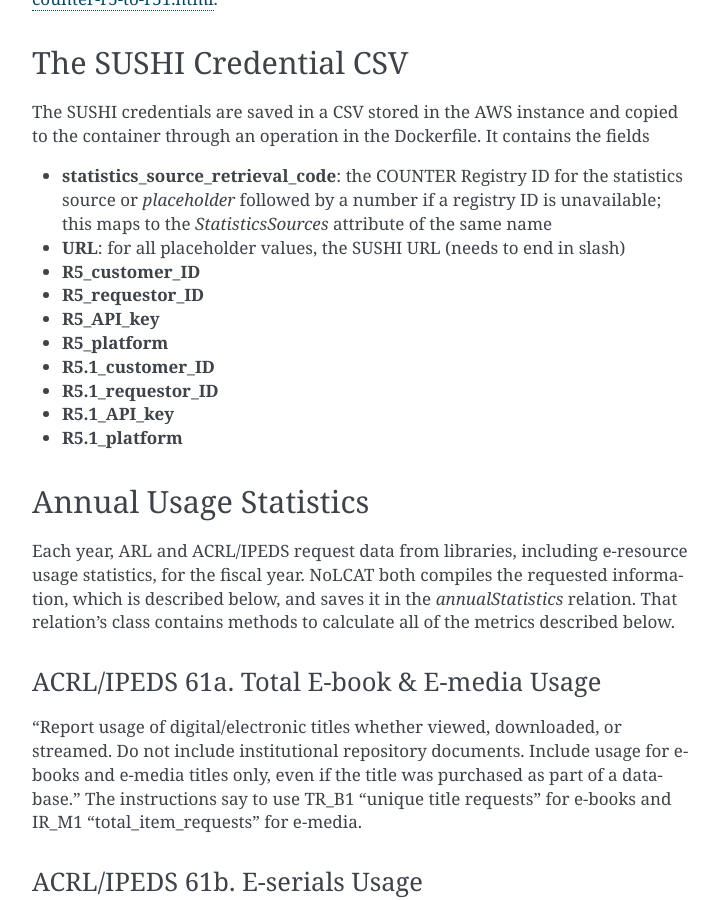
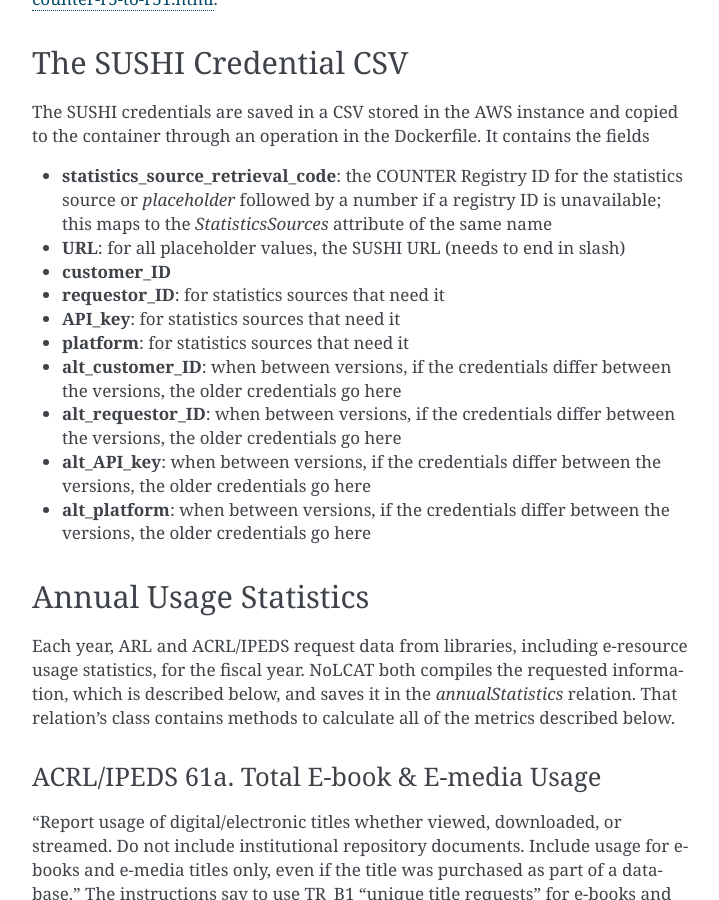
Before and after one commit to ereiskind/nolcat, a Sphinx documentation site: the page built from docs/source/COUNTER_SUSHI_and_annual_reports.rst, in a window 1280 px wide and 900 px high, scrolled down 3526 px. Shown: the whole window, without its empty margins (388-1107 px from the left). Built offline with Sphinx 7.4.7, drawn with Linux system fonts in a browser that asks for light colours.

Commit message:
Update SUSHI CSV field names

```diff
--- a/docs/source/COUNTER_SUSHI_and_annual_reports.rst
+++ b/docs/source/COUNTER_SUSHI_and_annual_reports.rst
@@ -128,14 +128,14 @@
 
 * **statistics_source_retrieval_code**: the COUNTER Registry ID for the statistics source or `placeholder` followed by a number if a registry ID is unavailable; this maps to the `StatisticsSources` attribute of the same name
 * **URL**: for all placeholder values, the SUSHI URL (needs to end in slash)
-* **R5_customer_ID**
-* **R5_requestor_ID**
-* **R5_API_key**
-* **R5_platform**
-* **R5.1_customer_ID**
-* **R5.1_requestor_ID**
-* **R5.1_API_key**
-* **R5.1_platform**
+* **customer_ID**
+* **requestor_ID**: for statistics sources that need it
+* **API_key**: for statistics sources that need it
+* **platform**: for statistics sources that need it
+* **alt_customer_ID**: when between versions, if the credentials differ between the versions, the older credentials go here
+* **alt_requestor_ID**: when between versions, if the credentials differ between the versions, the older credentials go here
+* **alt_API_key**: when between versions, if the credentials differ between the versions, the older credentials go here
+* **alt_platform**: when between versions, if the credentials differ between the versions, the older credentials go here
 
 Annual Usage Statistics
 ***********************
```
Also changed, not shown: 1 other file.
